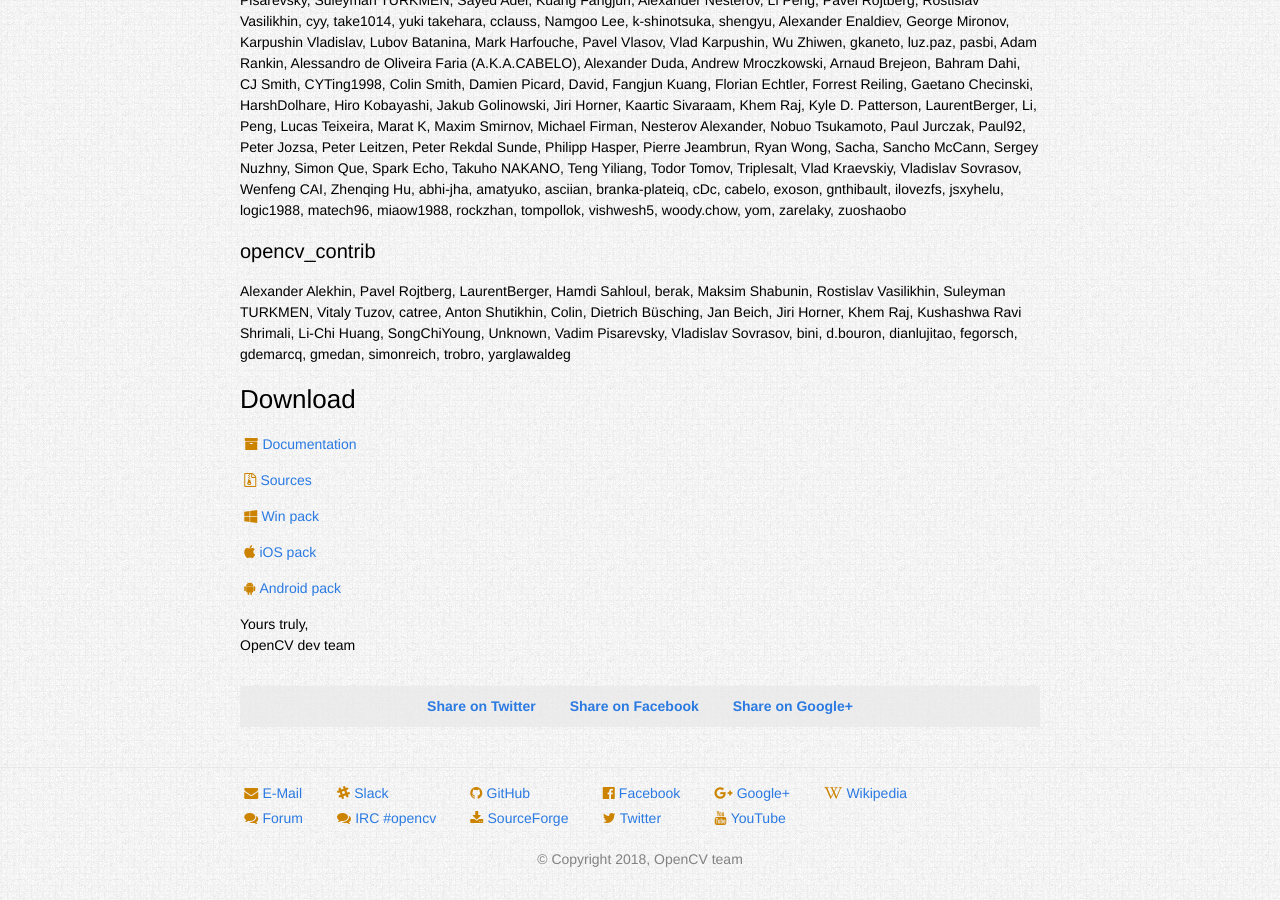
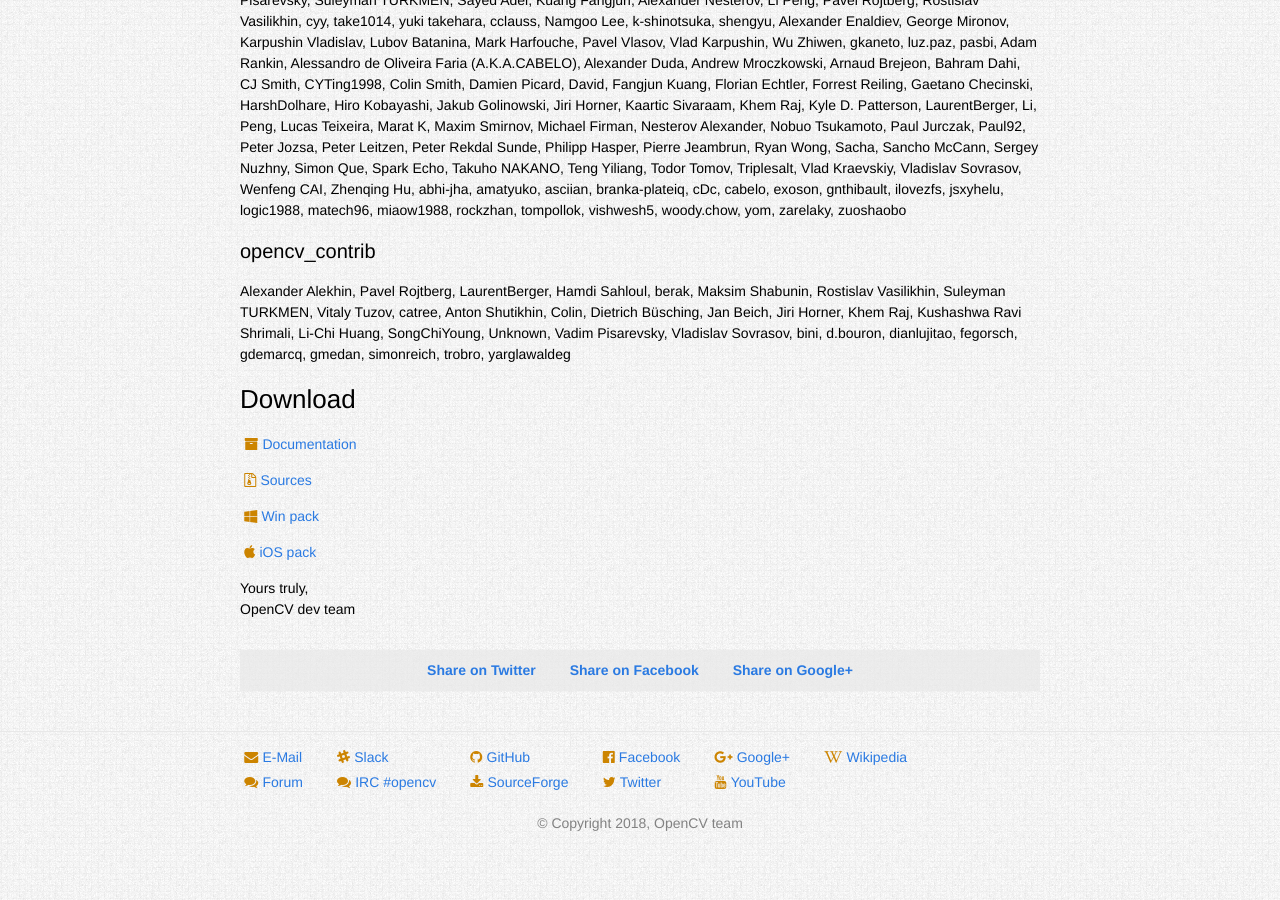
Before and after one commit to opencv-infrastructure/opencv.org, a Jekyll site: the page built from _posts/2018-09-20-opencv-4-0-0-alpha.html, in a window 1280 px wide and 900 px high, scrolled down 1287 px. Built offline with Jekyll 4.4.1, drawn with Linux system fonts in a browser that asks for light colours.

Commit message:
Fixed links for 4.0-alpha

```diff
--- a/_data/releases.yml
+++ b/_data/releases.yml
@@ -565,7 +565,7 @@
     doc: http://docs.opencv.org/4.0.0-alpha
     javadoc:
     src: https://github.com/opencv/opencv/archive/4.0.0-alpha.zip
-    win: https://sourceforge.net/projects/opencvlibrary/files/opencv-win/4.0.0-alpha/opencv-4.0.0-alpha-vc14_vc15.exe/download
-    ios: https://sourceforge.net/projects/opencvlibrary/files/opencv-ios/4.0.0-alpha/opencv-4.0.0-alpha-ios-framework.zip/download
-    android: https://sourceforge.net/projects/opencvlibrary/files/opencv-android/4.0.0-alpha/opencv-4.0.0-alpha-android-sdk.zip/download
+    win: https://sourceforge.net/projects/opencvlibrary/files/4.0.0-alpha/opencv-4.0.0-alpha-vc14_vc15.exe/download
+    ios: https://sourceforge.net/projects/opencvlibrary/files/4.0.0-alpha/opencv-4.0.0-alpha-ios-framework.zip/download
+    android:
     latest: true
```
